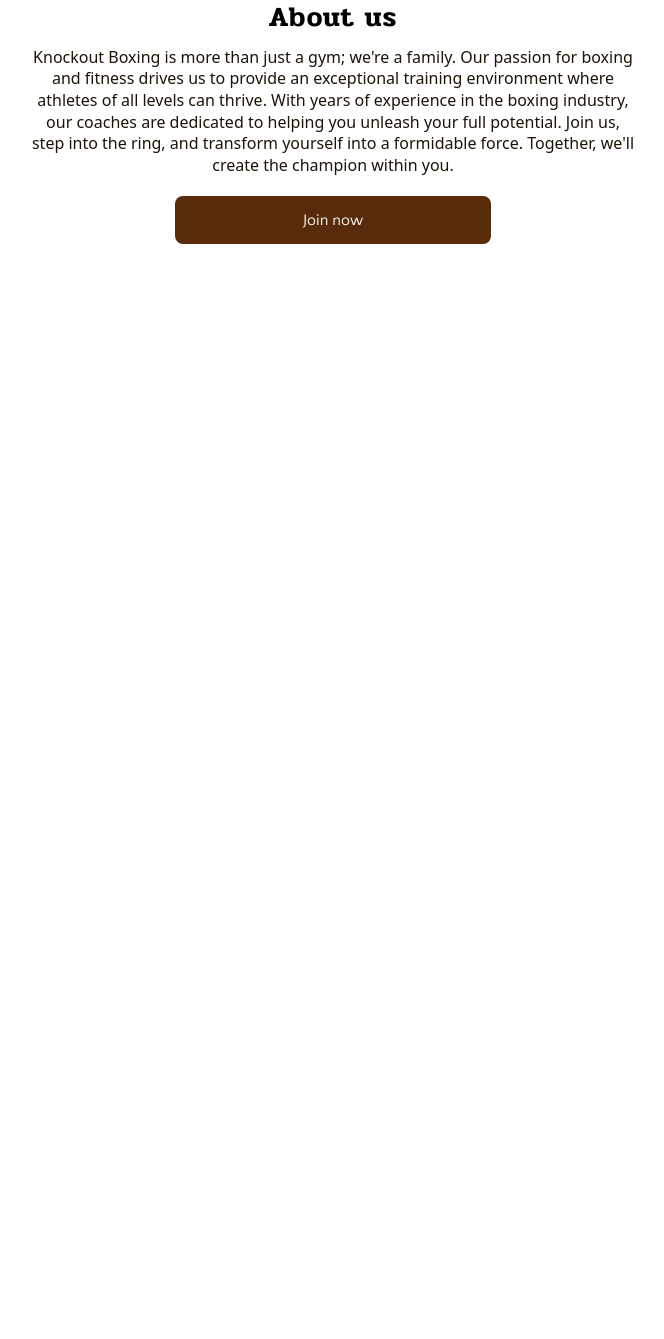
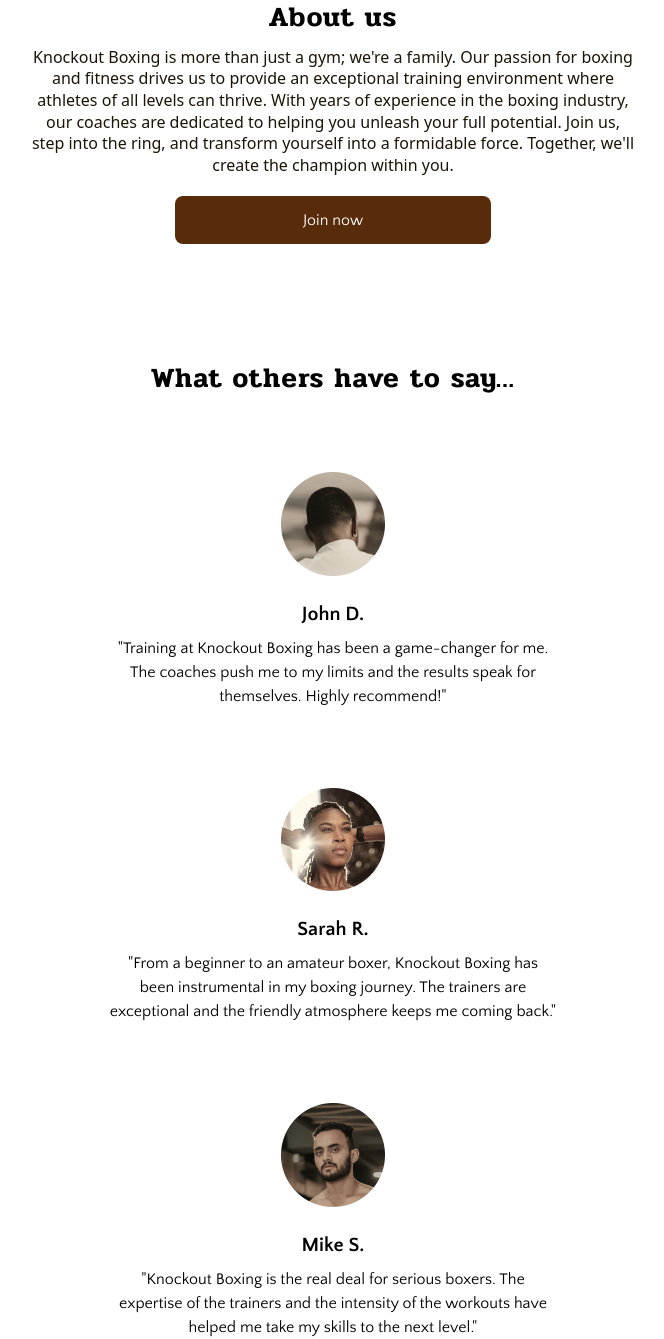
Before and after one commit to codeyarduk/knockout-boxing-demo, a website built with Vite: page index.html in a window 1280 px wide. Shown: the part 2703-4042 px from the top of the page, without its empty margins (307-971 px from the left). Before the commit the page ends 2947 px from the top, so only its background shows below. Built offline with nearby package versions, Linux system fonts and the light colour scheme.

Commit message:
added What Others Have To Say Section

```diff
--- a/index.html
+++ b/index.html
@@ -9,6 +9,7 @@
     <link rel="stylesheet" href="./style.css" />
   </head>
   <body id="top-of-page">
+    <!-- Header Section -->
     <header
       class="flex flex-row justify-between items-center bg-white py-6 px-7 fixed w-full"
     >
@@ -19,7 +20,6 @@
         <img src="./public/icons/brown-burger-menu.svg" />
       </div>
     </header>
-
     <!-- Hero Section -->
     <div class="flex justify-center w-full pt-28 pb-10 bg-knockout-light-brown">
       <img class="w-48" src="./public/favicon.png" alt="Knockout Boxing Logo" />
@@ -118,5 +118,24 @@
         Join now
       </button>
     </div>
+    <!-- What Others Have To Say Section -->
+    <div class="mt-[120px] px-7">
+      <p class="text-center font-Pridi font-semibold text-[28px] leading-7 tracking-wider">What others have to say...</p>
+      <div class="flex flex-col justify-center items-center pt-20">
+        <img src="./public/images/profile pictures - reviews/review-1.png" alt="Picture of the reviewer">
+        <p class="text-xl font-QuattrocentoSans text-center font-bold pt-6">John D.</p>
+        <p class="text-center font-QuattrocentoSans mt-2 max-w-md">"Training at Knockout Boxing has been a game-changer for me. The coaches push me to my limits and the results speak for themselves. Highly recommend!"</p>
+      </div>
+      <div class="flex flex-col justify-center items-center pt-20">
+        <img src="./public/images/profile pictures - reviews/review-2.png" alt="Picture of the reviewer">
+        <p class="text-xl font-QuattrocentoSans text-center font-bold pt-6">Sarah R.</p>
+        <p class="text-center font-QuattrocentoSans mt-2 max-w-md">"From a beginner to an amateur boxer, Knockout Boxing has been instrumental in my boxing journey. The trainers are exceptional and the friendly atmosphere keeps me coming back."</p>
+      </div>
+      <div class="flex flex-col justify-center items-center pt-20">
+        <img src="./public/images/profile pictures - reviews/review-3.png" alt="Picture of the reviewer">
+        <p class="text-xl font-QuattrocentoSans text-center font-bold pt-6">Mike S.</p>
+        <p class="text-center font-QuattrocentoSans mt-2 max-w-md">"Knockout Boxing is the real deal for serious boxers. The expertise of the trainers and the intensity of the workouts have helped me take my skills to the next level."</p>
+      </div>
+    </div>
   </body>
 </html>
```
Also changed, not shown: public/images/profile pictures - reviews/review-1.png (added), public/images/profile pictures - reviews/review-2.png (added), public/images/profile pictures - reviews/review-3.png (added).
